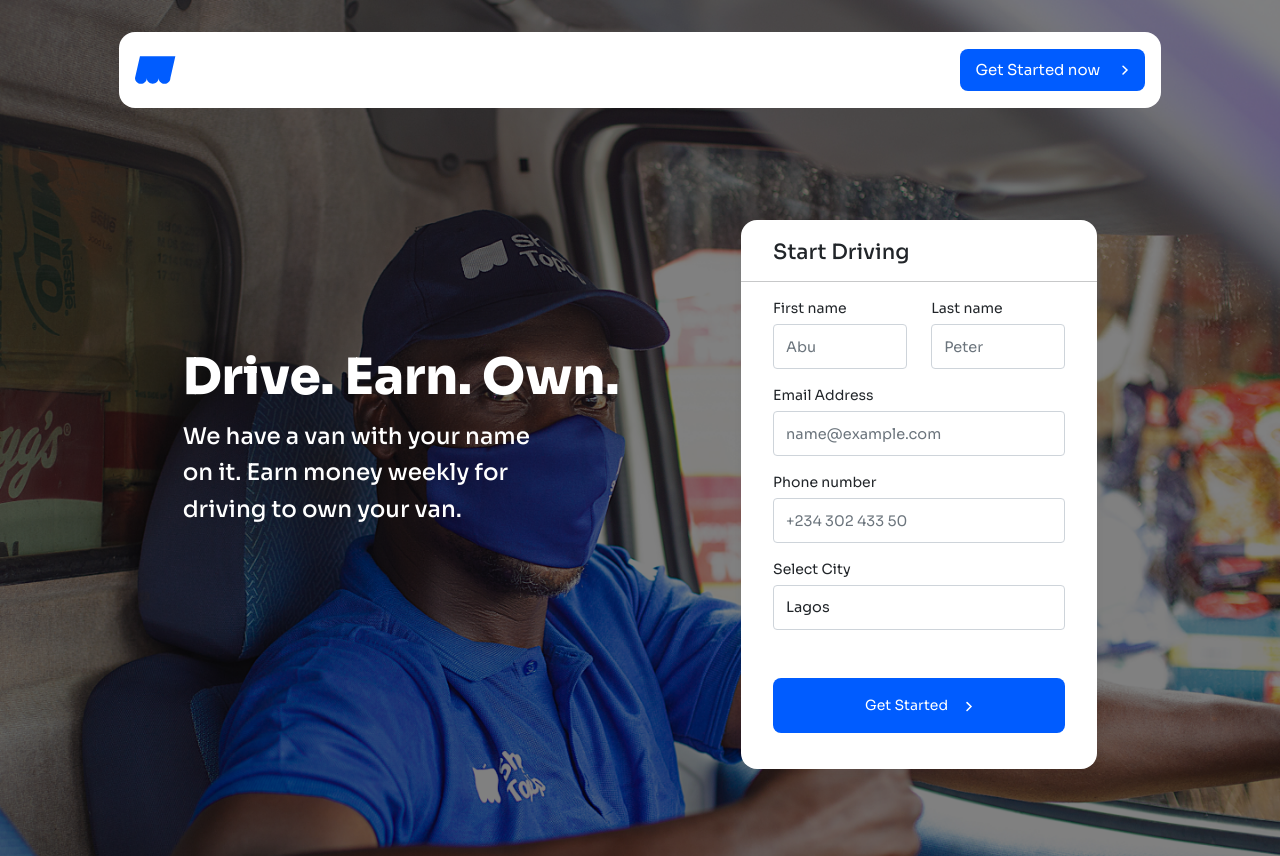
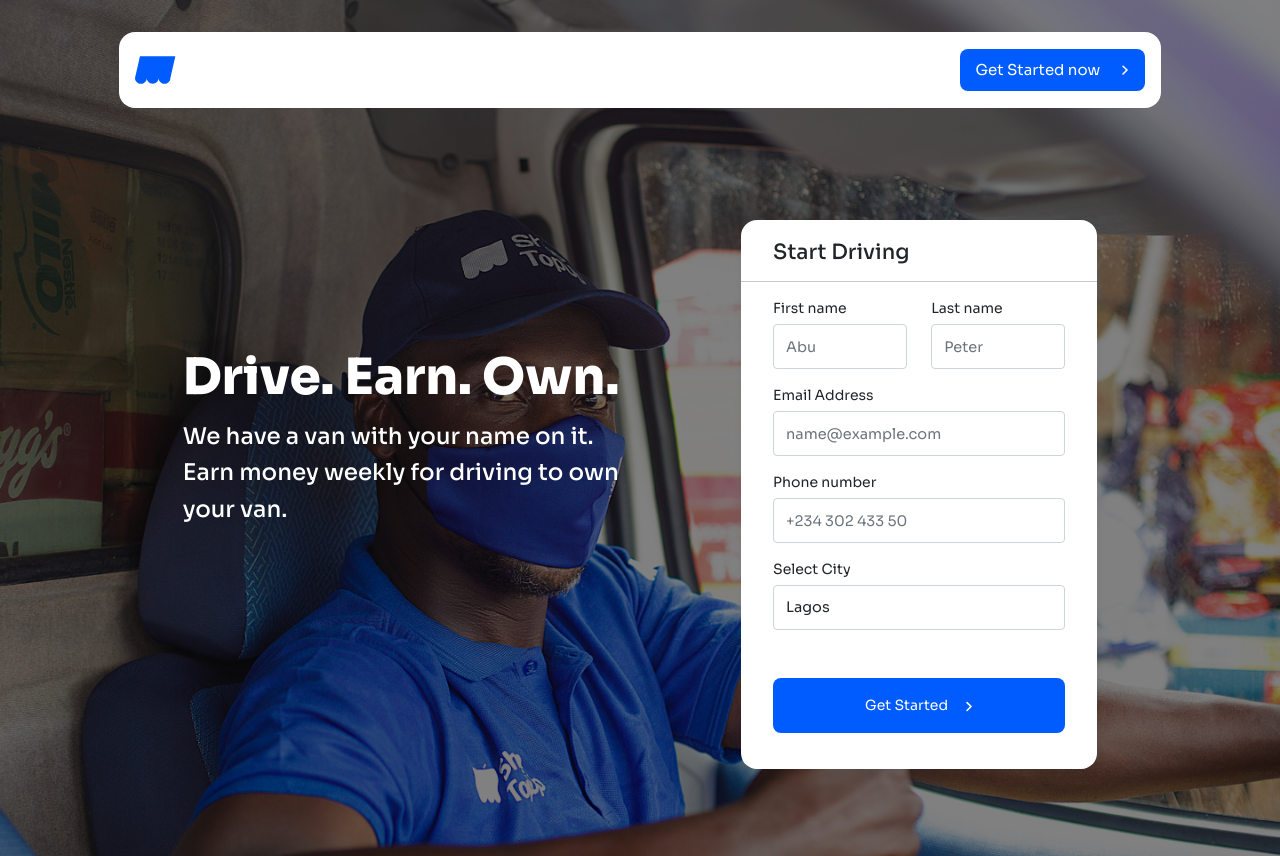
Before and after one commit to chevck/stu-uber, a React (Create React App) app: page / in a window 1280 px wide. Shown: the top 856 px of the page. Built offline with nearby package versions, Linux system fonts and the light colour scheme.

Commit message:
fix text length

```diff
--- a/src/style.scss
+++ b/src/style.scss
@@ -77,7 +77,7 @@ a {
         }
 
         h5 {
-          width: 69%;
+          width: 450px;
           line-height: 160%;
           font-size: 23px;
         }
```
